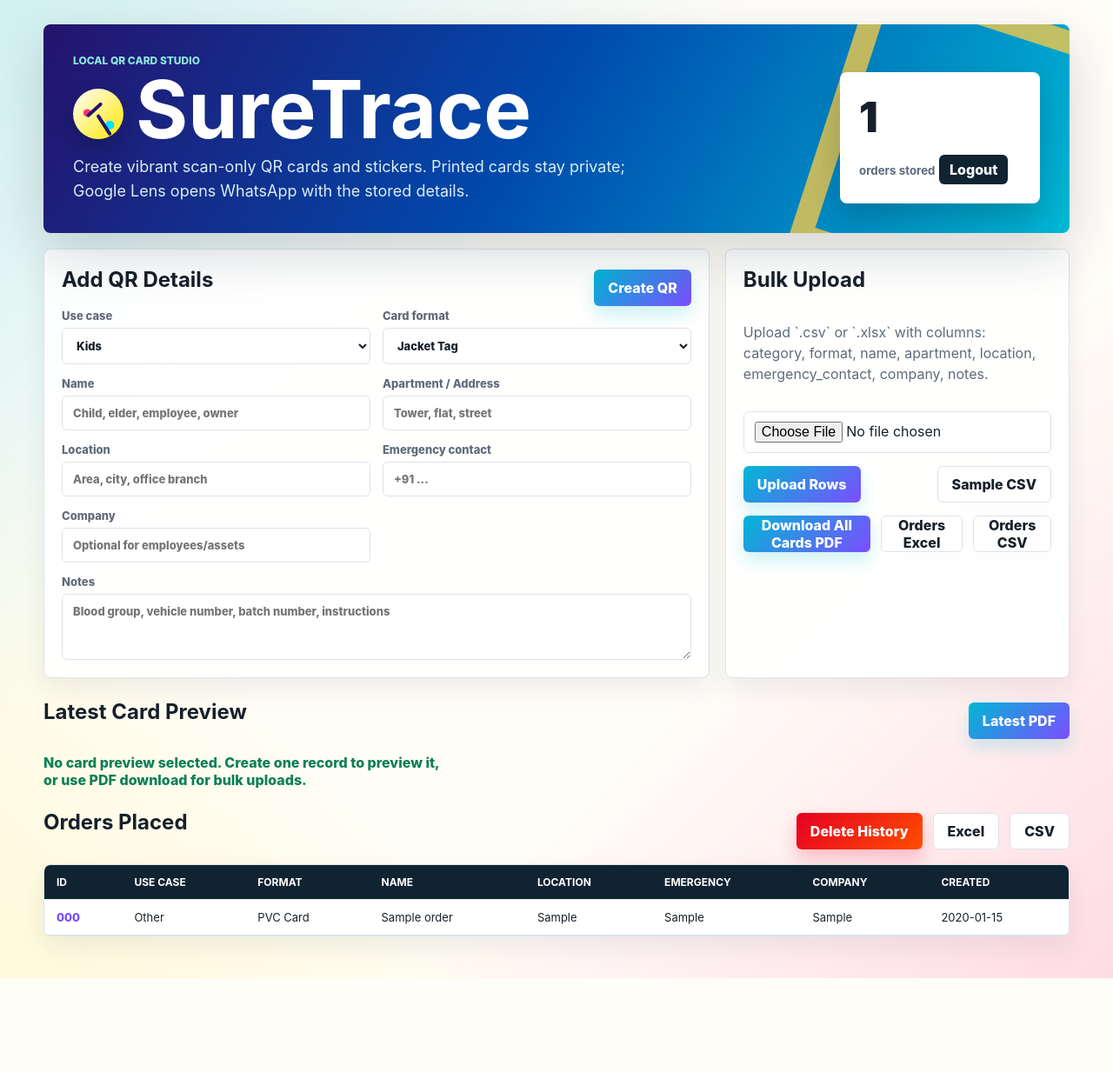
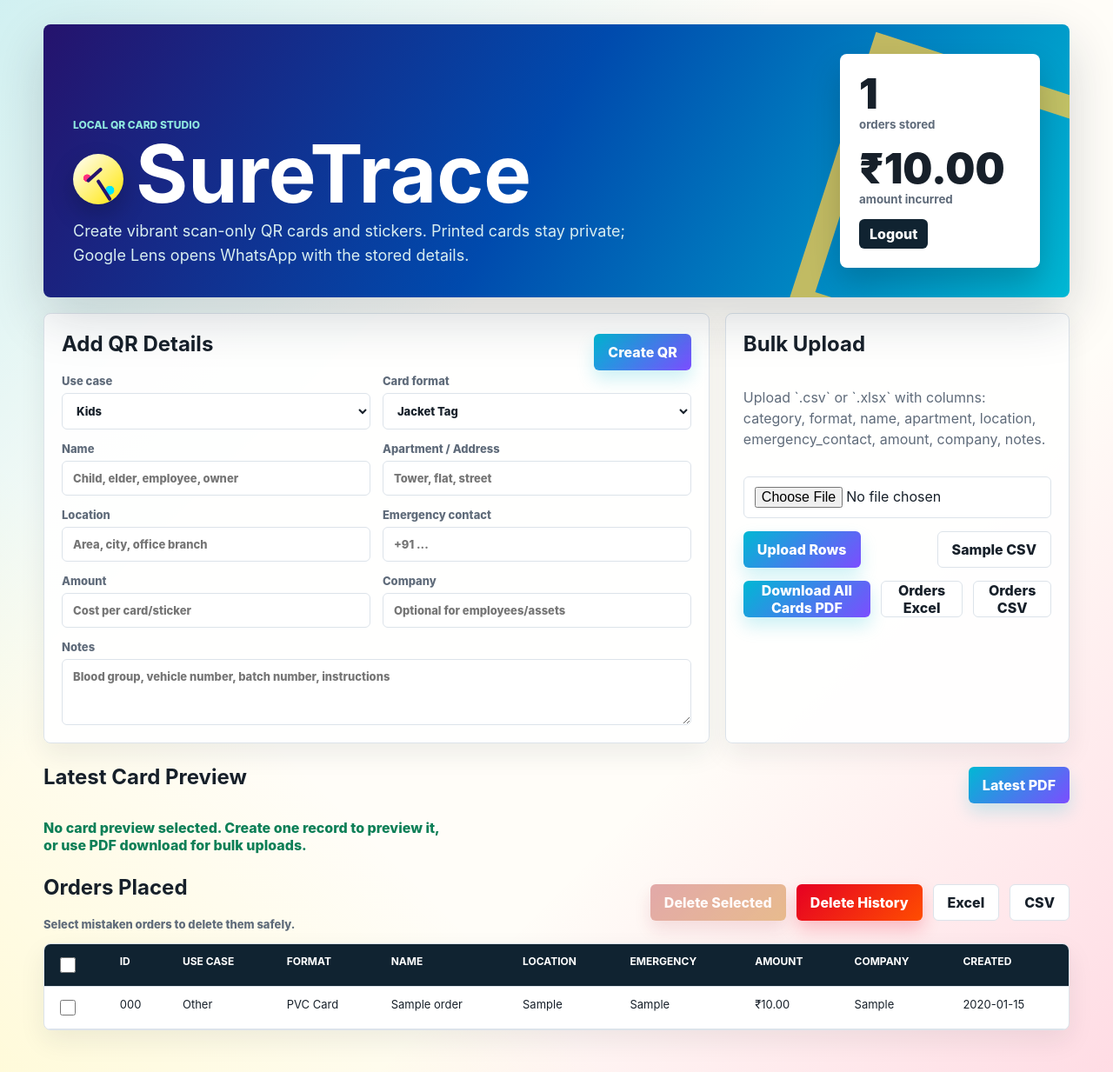
Before and after one commit to nathdiptanu/surakshaApp, a Flask app: page / in a window 1280 px wide. Shown: the whole page at 87% size. Before the commit the page ends 1125 px from the top, so only its background shows below. Run offline with Flask 3, Linux system fonts and the light colour scheme; the visitor is signed in with stand-in values (Sample User, id 1); tables that the repository leaves empty hold one stand-in row (values such as "Sample post").

Commit message:
Add order amount tracking and selected deletion

```diff
--- a/app.py
+++ b/app.py
@@ -54,6 +54,7 @@
     "apartment",
     "location",
     "emergency_contact",
+    "amount",
     "company",
     "notes",
 ]
@@ -114,6 +115,7 @@
                 apartment TEXT,
                 location TEXT,
                 emergency_contact TEXT,
+                amount REAL NOT NULL DEFAULT 0,
                 company TEXT,
                 notes TEXT,
                 created_at TEXT NOT NULL
@@ -123,6 +125,8 @@
         columns = [row["name"] for row in conn.execute("PRAGMA table_info(qr_orders)").fetchall()]
         if "format" not in columns:
             conn.execute("ALTER TABLE qr_orders ADD COLUMN format TEXT NOT NULL DEFAULT 'pvc'")
+        if "amount" not in columns:
+            conn.execute("ALTER TABLE qr_orders ADD COLUMN amount REAL NOT NULL DEFAULT 0")
 
 
 def row_to_dict(row: sqlite3.Row) -> dict:
@@ -130,14 +134,54 @@
 
 
 def normalize_record(source: dict) -> dict:
-    data = {field: (source.get(field) or "").strip() for field in FIELDS}
+    data = {field: str(source.get(field) or "").strip() for field in FIELDS}
+    data["amount"] = first_present(
+        source,
+        [
+            "amount",
+            "cost",
+            "price",
+            "card_cost",
+            "sticker_cost",
+            "cost_each",
+            "unit_cost",
+            "cost_of_each_card",
+            "cost_of_each_sticker",
+            "amount_of_card",
+            "amount_of_sticker",
+        ],
+    )
     data["category"] = data["category"].lower() if data["category"] else "kids"
     if data["category"] not in CATEGORIES:
         data["category"] = "other"
     data["format"] = data["format"].lower() if data["format"] else default_format(data["category"])
     if data["format"] not in FORMATS:
         data["format"] = default_format(data["category"])
+    data["amount"] = parse_amount(data["amount"])
     return data
+
+
+def first_present(source: dict, keys: list[str]):
+    for key in keys:
+        value = source.get(key)
+        if value not in ("", None):
+            return value
+    return ""
+
+
+def parse_amount(value) -> float | None:
+    if value is None:
+        return None
+    text = str(value).strip().replace(",", "")
+    if text.startswith("₹"):
+        text = text[1:].strip()
+    if not text:
+        return None
+    try:
+        amount = float(text)
+    except ValueError:
+        return None
+    return round(amount, 2) if amount >= 0 else None
 
 
 def default_format(category: str) -> str:
@@ -151,7 +195,7 @@
 
 
 def validate_record(data: dict) -> list[str]:
-    required = ["category", "format", "name", "apartment", "location", "emergency_contact", "notes"]
+    required = ["category", "format", "name", "apartment", "location", "emergency_contact", "amount", "notes"]
     labels = {
         "category": "Use case",
         "format": "Card format",
@@ -159,9 +203,13 @@
         "apartment": "Apartment / address",
         "location": "Location",
         "emergency_contact": "Emergency contact",
+        "amount": "Amount",
         "notes": "Notes",
     }
-    return [labels[field] for field in required if not data.get(field)]
+    missing = [labels[field] for field in required if data.get(field) in ("", None)]
+    if data.get("amount") is None:
+        missing.append("Valid amount")
+    return missing
 
 
 def whatsapp_message(record: dict) -> str:
@@ -209,8 +257,8 @@
         cur = conn.execute(
             """
             INSERT INTO qr_orders
-            (code, category, format, name, apartment, location, emergency_contact, company, notes, created_at)
-            VALUES (:code, :category, :format, :name, :apartment, :location, :emergency_contact, :company, :notes, :created_at)
+            (code, category, format, name, apartment, location, emergency_contact, amount, company, notes, created_at)
+            VALUES (:code, :category, :format, :name, :apartment, :location, :emergency_contact, :amount, :company, :notes, :created_at)
             """,
             record,
         )
@@ -234,6 +282,17 @@
     with db() as conn:
         count = conn.execute("SELECT COUNT(*) FROM qr_orders").fetchone()[0]
         conn.execute("DELETE FROM qr_orders")
+    return count
+
+
+def delete_records(ids: Iterable[int]) -> int:
+    ids = [int(record_id) for record_id in ids]
+    if not ids:
+        return 0
+    with db() as conn:
+        placeholders = ",".join("?" for _ in ids)
+        count = conn.execute(f"SELECT COUNT(*) FROM qr_orders WHERE id IN ({placeholders})", ids).fetchone()[0]
+        conn.execute(f"DELETE FROM qr_orders WHERE id IN ({placeholders})", ids)
     return count
 
 
@@ -451,6 +510,18 @@
     return jsonify({"deleted": deleted})
 
 
+@app.route("/api/records/delete-selected", methods=["POST"])
+def delete_selected_api():
+    payload = request.get_json(force=True)
+    if payload.get("password", "") != CLEANUP_PASSWORD:
+        return jsonify({"error": "Cleanup password is incorrect."}), 403
+    ids = [int(item) for item in payload.get("ids", []) if str(item).isdigit()]
+    if not ids:
+        return jsonify({"error": "Select at least one order to delete."}), 400
+    deleted = delete_records(ids)
+    return jsonify({"deleted": deleted})
+
+
 @app.route("/download/pdf")
 def download_pdf():
     ids = [int(item) for item in request.args.get("ids", "").split(",") if item.isdigit()]
@@ -523,6 +594,7 @@
             "apartment": "Green Heights A-304",
             "location": "Whitefield, Bengaluru",
             "emergency_contact": "+91 98765 43210",
+            "amount": "75",
             "company": "",
             "notes": "Blood group O+",
         }
@@ -532,9 +604,10 @@
             "category": "employee",
             "format": "employee_badge",
             "name": "Employee Asset",
-            "apartment": "",
+            "apartment": "Office Assets",
             "location": "Pune Office",
-            "emergency_contact": "",
+            "emergency_contact": "+91 90000 00000",
+            "amount": "45",
             "company": "Acme Pvt Ltd",
             "notes": "Asset batch 001",
         }
--- a/static/app.js
+++ b/static/app.js
@@ -3,21 +3,60 @@
 const template = document.querySelector("#cardTemplate");
 const statusEl = document.querySelector("#status");
 const totalCount = document.querySelector("#totalCount");
+const totalAmount = document.querySelector("#totalAmount");
 const uploadBtn = document.querySelector("#uploadBtn");
 const latestPdf = document.querySelector("#latestPdf");
 const ordersBody = document.querySelector("#ordersBody");
 const deleteOrdersBtn = document.querySelector("#deleteOrdersBtn");
+const deleteSelectedBtn = document.querySelector("#deleteSelectedBtn");
+const selectAllOrders = document.querySelector("#selectAllOrders");
+const selectionSummary = document.querySelector("#selectionSummary");
 const deleteModal = document.querySelector("#deleteModal");
 const deleteForm = document.querySelector("#deleteForm");
 const cancelDeleteBtn = document.querySelector("#cancelDeleteBtn");
+const deleteModalTitle = document.querySelector("#deleteModalTitle");
+const deleteModalMessage = document.querySelector("#deleteModalMessage");
+const confirmDeleteBtn = document.querySelector("#confirmDeleteBtn");
 const categories = window.SURETRACE_CATEGORIES;
 const formats = window.SURETRACE_FORMATS;
 
 let records = [];
 let latestPreviewId = null;
+let deleteMode = "all";
 
 function formDataToJson(formEl) {
   return Object.fromEntries(new FormData(formEl).entries());
+}
+
+function formatCurrency(value) {
+  return new Intl.NumberFormat("en-IN", {
+    style: "currency",
+    currency: "INR",
+    maximumFractionDigits: 2,
+  }).format(Number(value) || 0);
+}
+
+function selectedOrderIds() {
+  return [...document.querySelectorAll(".order-select:checked")].map((item) => Number(item.value));
+}
+
+function updateDashboardTotals() {
+  const amount = records.reduce((sum, record) => sum + (Number(record.amount) || 0), 0);
+  totalCount.textContent = records.length;
+  totalAmount.textContent = formatCurrency(amount);
+}
+
+function updateSelectionSummary() {
+  const selected = selectedOrderIds();
+  const selectedAmount = records
+    .filter((record) => selected.includes(record.id))
+    .reduce((sum, record) => sum + (Number(record.amount) || 0), 0);
+  selectionSummary.textContent = selected.length
+    ? `${selected.length} selected | ${formatCurrency(selectedAmount)}`
+    : "Select mistaken orders to delete them safely.";
+  deleteSelectedBtn.disabled = selected.length === 0;
+  selectAllOrders.checked = records.length > 0 && selected.length === records.length;
+  selectAllOrders.indeterminate = selected.length > 0 && selected.length < records.length;
 }
 
 function setFormatForCategory() {
@@ -35,7 +74,7 @@
 
 function renderLatestCard() {
   cards.innerHTML = "";
-  totalCount.textContent = records.length;
+  updateDashboardTotals();
 
   if (!latestPreviewId) {
     cards.innerHTML = `<p class="status">No card preview selected. Create one record to preview it, or use PDF download for bulk uploads.</p>`;
@@ -64,26 +103,41 @@
 
 function renderOrders() {
   ordersBody.innerHTML = "";
+  selectAllOrders.checked = false;
+  selectAllOrders.indeterminate = false;
   records.forEach((record) => {
     const style = categories[record.category] || categories.other;
     const format = formats[record.format] || formats.pvc;
     const row = document.createElement("tr");
+    const selectCell = document.createElement("td");
+    selectCell.dataset.label = "Select";
+    const checkbox = document.createElement("input");
+    checkbox.className = "order-select";
+    checkbox.type = "checkbox";
+    checkbox.value = record.id;
+    checkbox.setAttribute("aria-label", `Select ${record.code}`);
+    checkbox.addEventListener("change", updateSelectionSummary);
+    selectCell.appendChild(checkbox);
+    row.appendChild(selectCell);
     [
-      record.code,
-      style.label,
-      format.label,
-      record.name,
-      record.location,
-      record.emergency_contact,
-      record.company || "-",
-      record.created_at,
-    ].forEach((value) => {
+      ["ID", record.code],
+      ["Use case", style.label],
+      ["Format", format.label],
+      ["Name", record.name],
+      ["Location", record.location],
+      ["Emergency", record.emergency_contact],
+      ["Amount", formatCurrency(record.amount)],
+      ["Company", record.company || "-"],
+      ["Created", record.created_at],
+    ].forEach(([label, value]) => {
       const cell = document.createElement("td");
+      cell.dataset.label = label;
       cell.textContent = value;
       row.appendChild(cell);
     });
     ordersBody.appendChild(row);
   });
+  updateSelectionSummary();
 }
 
 async function loadRecords() {
@@ -144,9 +198,30 @@
   window.location.href = `/download/pdf?ids=${latestPreviewId}`;
 });
 
-deleteOrdersBtn.addEventListener("click", () => {
+function openDeleteModal(mode) {
+  deleteMode = mode;
+  const selected = selectedOrderIds();
+  if (mode === "selected" && !selected.length) {
+    statusEl.textContent = "Select at least one order first.";
+    return;
+  }
+  deleteModalTitle.textContent = mode === "selected" ? "Delete selected orders?" : "Delete all order history?";
+  deleteModalMessage.textContent = mode === "selected"
+    ? `This will permanently remove ${selected.length} selected SureTrace order record(s).`
+    : "This will permanently remove every stored SureTrace order from this local database.";
+  confirmDeleteBtn.textContent = mode === "selected" ? "Delete Selected" : "Delete Everything";
   deleteModal.hidden = false;
   document.querySelector("#cleanupPassword").focus();
+}
+
+deleteOrdersBtn.addEventListener("click", () => openDeleteModal("all"));
+deleteSelectedBtn.addEventListener("click", () => openDeleteModal("selected"));
+
+selectAllOrders.addEventListener("change", () => {
+  document.querySelectorAll(".order-select").forEach((item) => {
+    item.checked = selectAllOrders.checked;
+  });
+  updateSelectionSummary();
 });
 
 cancelDeleteBtn.addEventListener("click", () => {
@@ -164,20 +239,24 @@
 deleteForm.addEventListener("submit", async (event) => {
   event.preventDefault();
   const password = new FormData(deleteForm).get("password");
-  const response = await fetch("/api/records/delete-all", {
+  const selected = selectedOrderIds();
+  const endpoint = deleteMode === "selected" ? "/api/records/delete-selected" : "/api/records/delete-all";
+  const response = await fetch(endpoint, {
     method: "POST",
     headers: { "Content-Type": "application/json" },
-    body: JSON.stringify({ password }),
+    body: JSON.stringify({ password, ids: selected }),
   });
   const result = await response.json();
   if (!response.ok) {
     statusEl.textContent = result.error || "Could not delete order history.";
     return;
   }
-  latestPreviewId = null;
+  if (deleteMode === "all" || selected.includes(latestPreviewId)) {
+    latestPreviewId = null;
+  }
   deleteForm.reset();
   deleteModal.hidden = true;
-  statusEl.textContent = `${result.deleted} order records deleted.`;
+  statusEl.textContent = `${result.deleted} order record(s) deleted.`;
   await loadRecords();
 });
 
--- a/static/styles.css
+++ b/static/styles.css
@@ -366,13 +366,19 @@
 
 .stats span {
   display: block;
-  font-size: 48px;
+  font-size: clamp(30px, 4vw, 48px);
   font-weight: 900;
+  line-height: 1;
 }
 
 .stats small {
   color: var(--muted);
   font-weight: 700;
+}
+
+.stat-grid {
+  display: grid;
+  gap: 18px;
 }
 
 .logout-link {
@@ -499,6 +505,13 @@
   min-height: 22px;
   margin: 0;
   color: #0d7f57;
+  font-weight: 800;
+}
+
+.section-note {
+  margin: 6px 0 0;
+  color: var(--muted);
+  font-size: 13px;
   font-weight: 800;
 }
 
@@ -846,6 +859,27 @@
   justify-content: flex-end;
 }
 
+.order-actions {
+  flex-wrap: wrap;
+}
+
+button:disabled {
+  cursor: not-allowed;
+  filter: grayscale(.4);
+  opacity: .55;
+}
+
+.soft-danger {
+  background: linear-gradient(135deg, #ff5a5f, #ff8a00);
+}
+
+.order-select,
+#selectAllOrders {
+  width: 18px;
+  height: 18px;
+  accent-color: #ff2f7d;
+}
+
 .modal-backdrop {
   position: fixed;
   inset: 0;
--- a/templates/index.html
+++ b/templates/index.html
@@ -4,7 +4,7 @@
     <meta charset="utf-8">
     <meta name="viewport" content="width=device-width, initial-scale=1">
     <title>SureTrace QR Card Generator</title>
-    <link rel="stylesheet" href="{{ url_for('static', filename='styles.css', v='20260428-login-layout') }}">
+    <link rel="stylesheet" href="{{ url_for('static', filename='styles.css', v='20260428-amount-history') }}">
   </head>
   <body>
     <main class="shell">
@@ -18,8 +18,16 @@
           <p class="hero-copy">Create vibrant scan-only QR cards and stickers. Printed cards stay private; Google Lens opens WhatsApp with the stored details.</p>
         </div>
         <div class="stats">
-          <span id="totalCount">0</span>
-          <small>orders stored</small>
+          <div class="stat-grid">
+            <div>
+              <span id="totalCount">0</span>
+              <small>orders stored</small>
+            </div>
+            <div>
+              <span id="totalAmount">₹0</span>
+              <small>amount incurred</small>
+            </div>
+          </div>
           <a class="logout-link" href="/logout">Logout</a>
         </div>
       </section>
@@ -57,6 +65,9 @@
             <label>Emergency contact
               <input name="emergency_contact" required placeholder="+91 ...">
             </label>
+            <label>Amount
+              <input name="amount" type="number" min="0" step="0.01" required placeholder="Cost per card/sticker">
+            </label>
             <label>Company
               <input name="company" placeholder="Optional for employees/assets">
             </label>
@@ -68,7 +79,7 @@
 
         <aside class="panel upload-panel">
           <h2>Bulk Upload</h2>
-          <p>Upload `.csv` or `.xlsx` with columns: category, format, name, apartment, location, emergency_contact, company, notes.</p>
+          <p>Upload `.csv` or `.xlsx` with columns: category, format, name, apartment, location, emergency_contact, amount, company, notes.</p>
           <input id="bulkFile" type="file" accept=".csv,.xlsx">
           <div class="actions">
             <button id="uploadBtn" type="button">Upload Rows</button>
@@ -93,8 +104,12 @@
 
       <section class="orders">
         <div class="section-head">
-          <h2>Orders Placed</h2>
-          <div class="actions compact">
+          <div>
+            <h2>Orders Placed</h2>
+            <p id="selectionSummary" class="section-note">Select mistaken orders to delete them safely.</p>
+          </div>
+          <div class="actions compact order-actions">
+            <button id="deleteSelectedBtn" class="danger soft-danger" type="button">Delete Selected</button>
             <button id="deleteOrdersBtn" class="danger" type="button">Delete History</button>
             <a class="ghost" href="/download/orders.xlsx">Excel</a>
             <a class="ghost" href="/download/orders.csv">CSV</a>
@@ -104,12 +119,14 @@
           <table>
             <thead>
               <tr>
+                <th><input id="selectAllOrders" type="checkbox" aria-label="Select all orders"></th>
                 <th>ID</th>
                 <th>Use case</th>
                 <th>Format</th>
                 <th>Name</th>
                 <th>Location</th>
                 <th>Emergency</th>
+                <th>Amount</th>
                 <th>Company</th>
                 <th>Created</th>
               </tr>
@@ -143,13 +160,13 @@
 
     <div id="deleteModal" class="modal-backdrop" hidden>
       <form id="deleteForm" class="danger-modal">
-        <h2>Delete all order history?</h2>
-        <p>This will permanently remove every stored SureTrace order from this local database.</p>
+        <h2 id="deleteModalTitle">Delete all order history?</h2>
+        <p id="deleteModalMessage">This will permanently remove stored SureTrace orders from this local database.</p>
         <label>Cleanup password
           <input id="cleanupPassword" name="password" type="password" autocomplete="off" required placeholder="Enter password">
         </label>
         <div class="actions">
-          <button class="danger" type="submit">Delete Everything</button>
+          <button id="confirmDeleteBtn" class="danger" type="submit">Delete Everything</button>
           <button id="cancelDeleteBtn" class="ghost" type="button">Cancel</button>
         </div>
       </form>
--- a/templates/login.html
+++ b/templates/login.html
@@ -4,7 +4,7 @@
     <meta charset="utf-8">
     <meta name="viewport" content="width=device-width, initial-scale=1">
     <title>SureTrace Admin Login</title>
-    <link rel="stylesheet" href="{{ url_for('static', filename='styles.css', v='20260428-login-layout') }}">
+    <link rel="stylesheet" href="{{ url_for('static', filename='styles.css', v='20260428-amount-history') }}">
   </head>
   <body class="login-body">
     <main class="login-shell">
```
Also changed, not shown: other parts of static/styles.css (+77 -2 lines), README.md.
